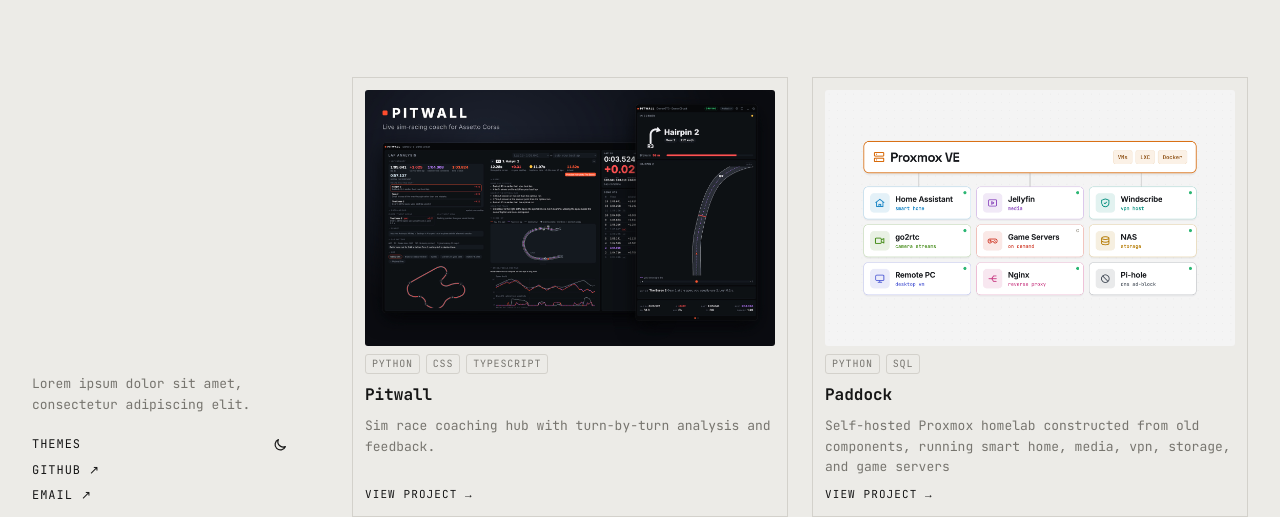
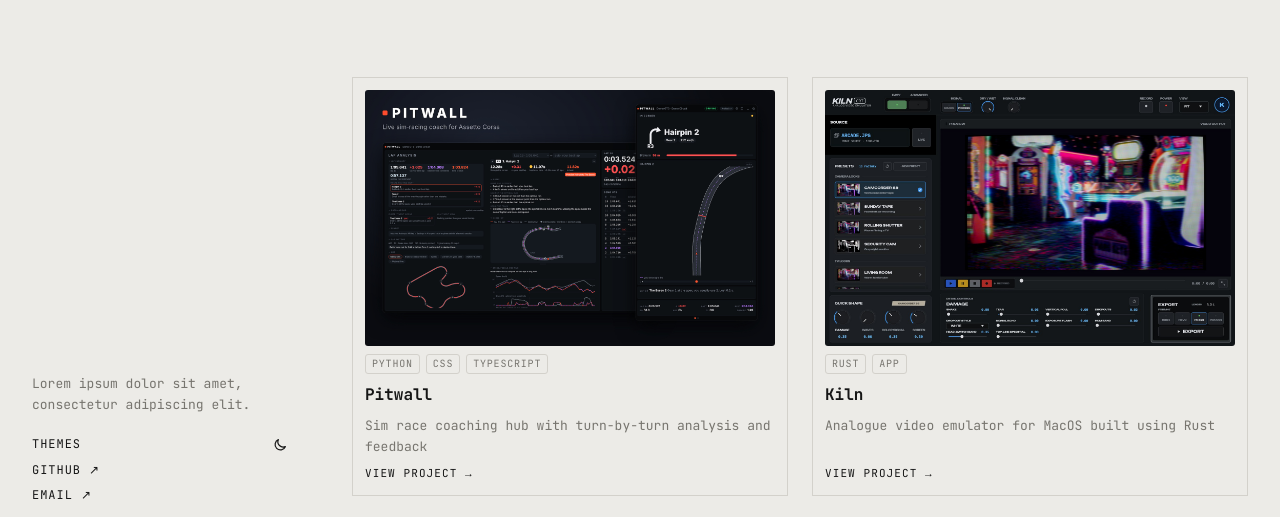
Before and after one commit to StaunchLemur29/portfolio, a plain HTML site: page code.html in a window 1280 px wide. Shown: the part 263-780 px from the top of the page. Drawn offline with Linux system fonts and the light colour scheme; a web font is replaced by a local one.

Commit message:
added KILN

```diff
--- a/code.html
+++ b/code.html
@@ -76,18 +76,18 @@
                     <span class="tag">TypeScript</span>
                 </div>
                 <h3>Pitwall</h3>
-                <p>Sim race coaching hub with turn-by-turn analysis and feedback.</p>
+                <p>Sim race coaching hub with turn-by-turn analysis and feedback</p>
                 <a href="https://github.com/StaunchLemur29/Pitwall" class="more">VIEW PROJECT →</a>
             </article>
             <article class="project">
-                <img class="thumb" src="images/paddock-thumbnail.png" alt="Dashboard displaying analysis alongside a live session">
+                <img class="thumb" src="images/image.png" alt="KILN window showing a sunset run through a worn camcorder look, with preset previews beside it.">
                 <div class="meta">
-                    <span class="tag">Python</span>
-                    <span class="tag">SQL</span>
+                    <span class="tag">Rust</span>
+                    <span class="tag">App</span>
                 </div>
-                <h3>Paddock</h3>
-                <p>Self-hosted Proxmox homelab constructed from old components, running smart home, media, vpn, storage, and game servers</p>
-                <a href="https://staunchlemur29.github.io/paddock/" class="more">VIEW PROJECT →</a>
+                <h3>Kiln</h3>
+                <p>Analogue video emulator for MacOS built using Rust</p>
+                <a href="https://github.com/StaunchLemur29/KILN" class="more">VIEW PROJECT →</a>
             </article>
             <article class="project">
                 <div class="thumb"><span>SCREENSHOT</span></div>
@@ -95,7 +95,7 @@
                     <span class="tag">Python</span>
                     <span class="tag">SQL</span>
                 </div>
-                <h3>blabla</h3>
+                <h3>Kiln</h3>
                 <p>What it does and who it's for, in two short sentences.</p>
                 <a href="#" class="more">VIEW PROJECT →</a>
             </article>
```
Also changed, not shown: hardware.html (+1 -1 lines), images/image.png (added).
